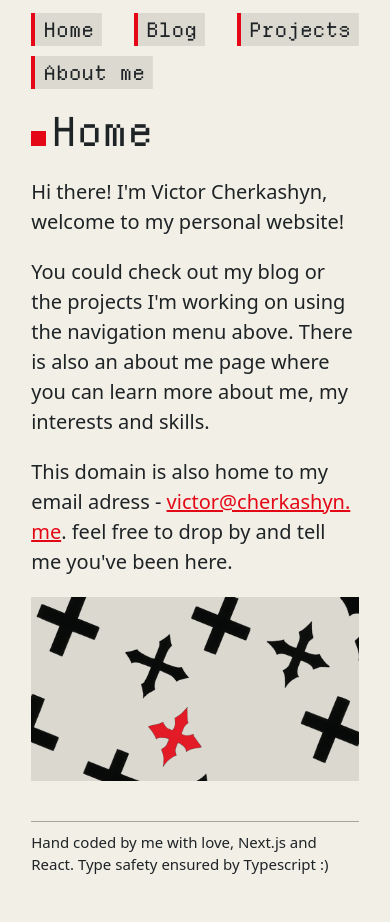
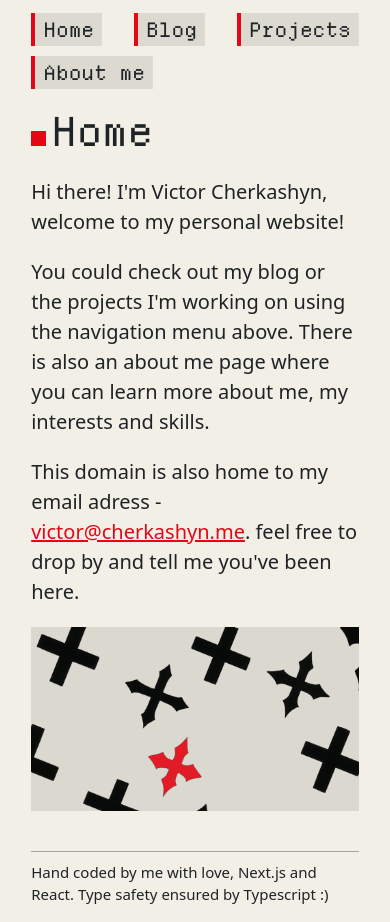
Before and after one commit to verbey/personal-website, a Next.js app: page / in a window 390 px wide. Before the commit the page ends 892 px from the top, so only its background shows below. Built offline with nearby package versions, Linux system fonts and the light colour scheme.

Commit message:
Remove word-breaking for links

```diff
--- a/src/app/layout.module.css
+++ b/src/app/layout.module.css
@@ -1,12 +1,6 @@
 .link {
 	color: var(--accent);
 	text-decoration: underline;
-}
-
-@media screen and (max-width: 400px) {
-	.link {
-		word-break: break-all;
-	}
 }
 
 .footer {
```
